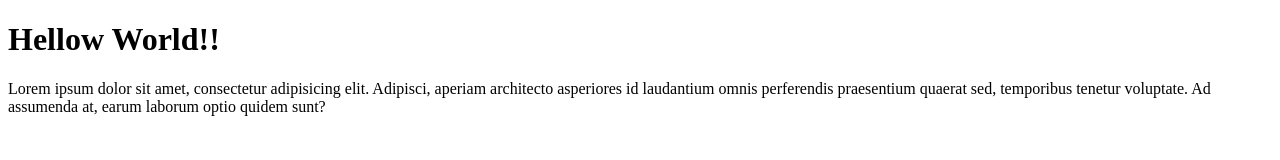
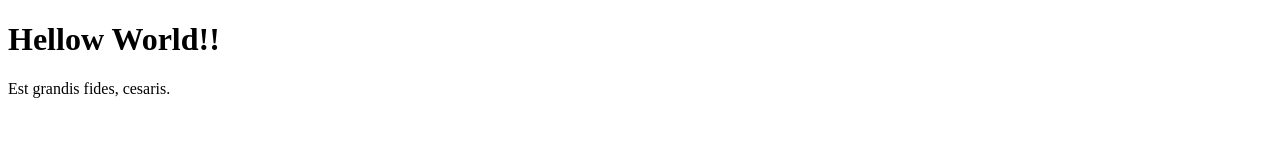
Before and after one commit to Serhansolo/preview-pages, a website: page src/index.html in a window 1280 px wide. Drawn offline with Linux system fonts and the light colour scheme.

Commit message:
Changed Text

```diff
--- a/src/index.html
+++ b/src/index.html
@@ -6,6 +6,6 @@
 </head>
 <body>
 <h1>Hellow World!!</h1>
-<p>Lorem ipsum dolor sit amet, consectetur adipisicing elit. Adipisci, aperiam architecto asperiores id laudantium omnis perferendis praesentium quaerat sed, temporibus tenetur voluptate. Ad assumenda at, earum laborum optio quidem sunt?</p>
+<p>Est grandis fides, cesaris.</p>
 </body>
 </html>
```
